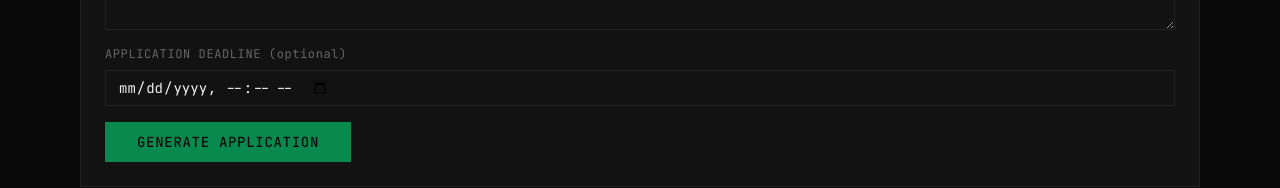
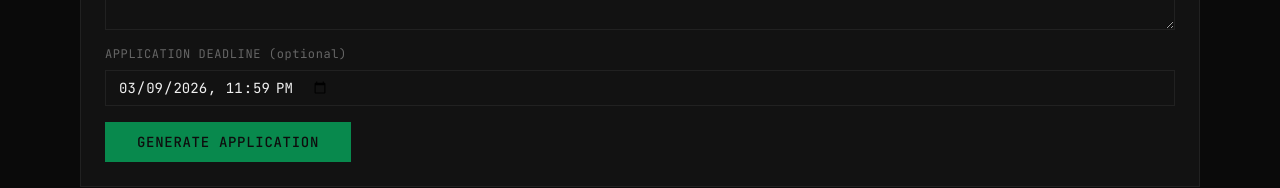
Before and after one commit to zdorward/signal, a Next.js app: page /create in a window 1280 px wide. Shown: the part 466-654 px from the top of the page. Built offline with nearby package versions, Linux system fonts and the light colour scheme.

Commit message:
update due date

```diff
--- a/app/(employer)/create/page.tsx
+++ b/app/(employer)/create/page.tsx
@@ -22,7 +22,14 @@ export default function CreateChallengePage() {
   const [jobTitle, setJobTitle] = useState("");
   const [jobDescription, setJobDescription] = useState("");
   const [challengeRequirements, setChallengeRequirements] = useState("");
-  const [deadline, setDeadline] = useState("");
+  const [deadline, setDeadline] = useState(() => {
+    const date = new Date();
+    date.setDate(date.getDate() + 7);
+    const year = date.getFullYear();
+    const month = String(date.getMonth() + 1).padStart(2, "0");
+    const day = String(date.getDate()).padStart(2, "0");
+    return `${year}-${month}-${day}T23:59`;
+  });
   const [isGenerating, setIsGenerating] = useState(false);
   const [streamedContent, setStreamedContent] = useState("");
   const [introText, setIntroText] = useState("");
@@ -262,7 +269,12 @@ export default function CreateChallengePage() {
                 setJobTitle("");
                 setJobDescription("");
                 setChallengeRequirements("");
-                setDeadline("");
+                const newDeadline = new Date();
+                newDeadline.setDate(newDeadline.getDate() + 7);
+                const year = newDeadline.getFullYear();
+                const month = String(newDeadline.getMonth() + 1).padStart(2, "0");
+                const day = String(newDeadline.getDate()).padStart(2, "0");
+                setDeadline(`${year}-${month}-${day}T23:59`);
                 setStreamedContent("");
                 setHasGenerated(false);
               }}
```
Also changed, not shown: 1 other file (tests, documents, lock files or other folders).
